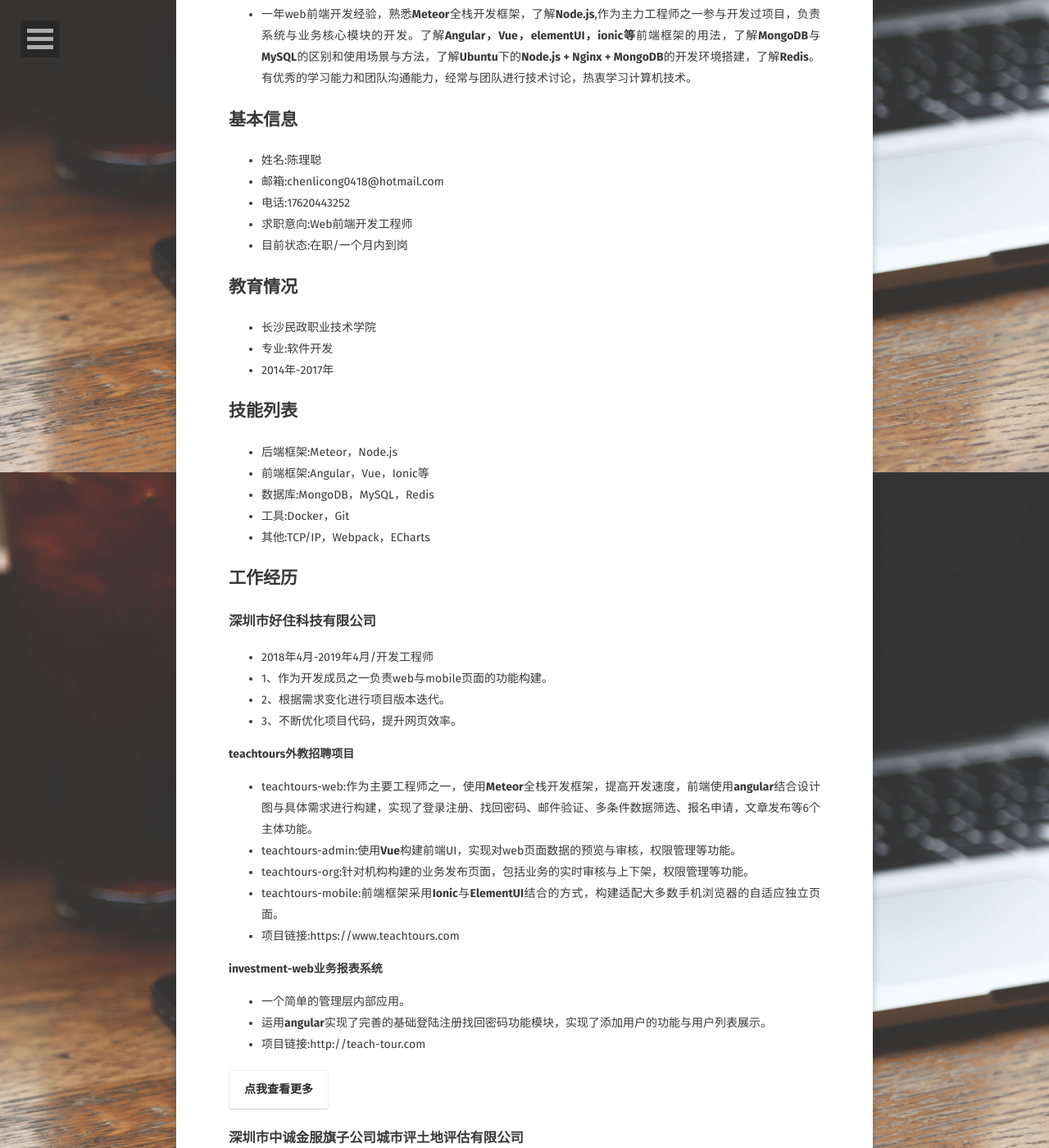
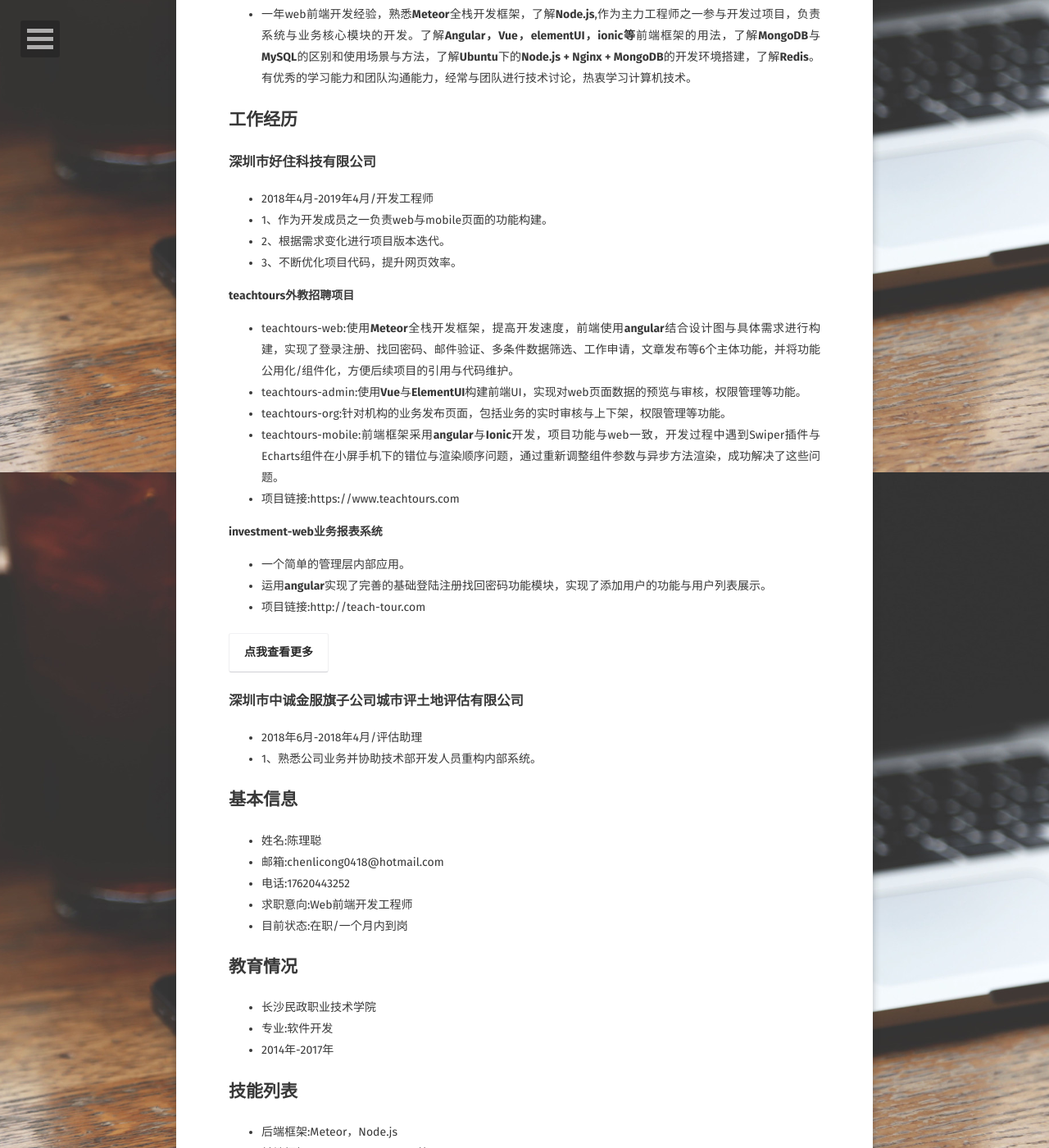
Before and after one commit to CLC707889523/kanade.github.io, a Jekyll site: the page built from about/index.md, in a window 1280 px wide and 1400 px high, scrolled down 324 px. Shown: the whole window at 82% size. Built offline with Jekyll 4.4.1, drawn with Linux system fonts in a browser that asks for light colours; some web fonts are replaced; some of the changed lines change nothing that is shown; some of the changed text lies outside the part shown.

Commit message:
update resume data

```diff
--- a/about/index.md
+++ b/about/index.md
@@ -9,6 +9,37 @@ comments: false
 <center>这是一份来自96年双子座的基础信息</center>
 
 * 一年web前端开发经验，熟悉<b>Meteor</b>全栈开发框架，了解<b>Node.js</b>,作为主力工程师之一参与开发过项目，负责系统与业务核心模块的开发。了解<b>Angular，Vue，elementUI，ionic等</b>前端框架的用法，了解<b>MongoDB</b>与<b>MySQL</b>的区别和使用场景与方法，了解<b>Ubuntu</b>下的<b>Node.js + Nginx + MongoDB</b>的开发环境搭建，了解<b>Redis</b>。有优秀的学习能力和团队沟通能力，经常与团队进行技术讨论，热衷学习计算机技术。
+
+## 工作经历
+### 深圳市好住科技有限公司
+* 2018年4月-2019年4月/开发工程师
+* 1、作为开发成员之一负责web与mobile页面的功能构建。
+* 2、根据需求变化进行项目版本迭代。
+* 3、不断优化项目代码，提升网页效率。
+
+<left><b>teachtours外教招聘项目</b></left>
+
+* teachtours-web:使用<b>Meteor</b>全栈开发框架，提高开发速度，前端使用<b>angular</b>结合设计图与具体需求进行构建，实现了登录注册、找回密码、邮件验证、多条件数据筛选、工作申请，文章发布等6个主体功能，并将功能公用化/组件化，方便后续项目的引用与代码维护。
+* teachtours-admin:使用<b>Vue</b>与<b>ElementUI</b>构建前端UI，实现对web页面数据的预览与审核，权限管理等功能。
+* teachtours-org:针对机构的业务发布页面，包括业务的实时审核与上下架，权限管理等功能。
+* teachtours-mobile:前端框架采用<b>angular</b>与<b>Ionic</b>开发，项目功能与web一致，开发过程中遇到Swiper插件与Echarts组件在小屏手机下的错位与渲染顺序问题，通过重新调整组件参数与异步方法渲染，成功解决了这些问题。
+* 项目链接:https://www.teachtours.com
+
+<left><b>investment-web业务报表系统</b></left>
+
+* 一个简单的管理层内部应用。
+* 运用<b>angular</b>实现了完善的基础登陆注册找回密码功能模块，实现了添加用户的功能与用户列表展示。
+* 项目链接:http://teach-tour.com
+
+<left>
+    <a class="btn zoombtn" href="{{ site.url }}/projects">
+        <b>点我查看更多</b>
+    </a>
+</left>
+
+### 深圳市中诚金服旗子公司城市评土地评估有限公司
+* 2018年6月-2018年4月/评估助理
+* 1、熟悉公司业务并协助技术部开发人员重构内部系统。
 
 ## 基本信息
 * 姓名:陈理聪
@@ -29,39 +60,8 @@ comments: false
 * 工具:Docker，Git
 * 其他:TCP/IP，Webpack，ECharts
 
-## 工作经历
-### 深圳市好住科技有限公司
-* 2018年4月-2019年4月/开发工程师
-* 1、作为开发成员之一负责web与mobile页面的功能构建。
-* 2、根据需求变化进行项目版本迭代。
-* 3、不断优化项目代码，提升网页效率。
-
-<left><b>teachtours外教招聘项目</b></left>
-
-* teachtours-web:作为主要工程师之一，使用<b>Meteor</b>全栈开发框架，提高开发速度，前端使用<b>angular</b>结合设计图与具体需求进行构建，实现了登录注册、找回密码、邮件验证、多条件数据筛选、报名申请，文章发布等6个主体功能。
-* teachtours-admin:使用<b>Vue</b>构建前端UI，实现对web页面数据的预览与审核，权限管理等功能。
-* teachtours-org:针对机构构建的业务发布页面，包括业务的实时审核与上下架，权限管理等功能。
-* teachtours-mobile:前端框架采用<b>Ionic</b>与<b>ElementUI</b>结合的方式，构建适配大多数手机浏览器的自适应独立页面。
-* 项目链接:https://www.teachtours.com
-
-<left><b>investment-web业务报表系统</b></left>
-
-* 一个简单的管理层内部应用。
-* 运用<b>angular</b>实现了完善的基础登陆注册找回密码功能模块，实现了添加用户的功能与用户列表展示。
-* 项目链接:http://teach-tour.com
-
-<left>
-    <a class="btn zoombtn" href="{{ site.url }}/projects">
-        <b>点我查看更多</b>
-    </a>
-</left>
-
-### 深圳市中诚金服旗子公司城市评土地评估有限公司
-* 2018年6月-2018年4月/评估助理
-* 1、熟悉公司业务并协助技术部开发人员重构内部系统。
-
 ## 兴趣爱好
 * 倒腾VPS（Ubuntu）
 
-## 感激
+## 致谢
 * 十分感谢您能看到这里，谢谢你！
```
